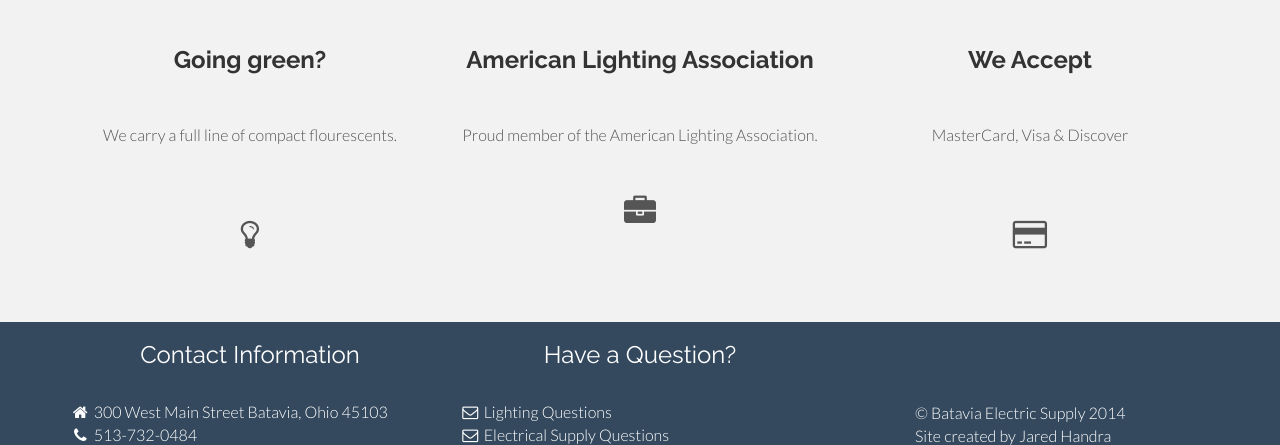
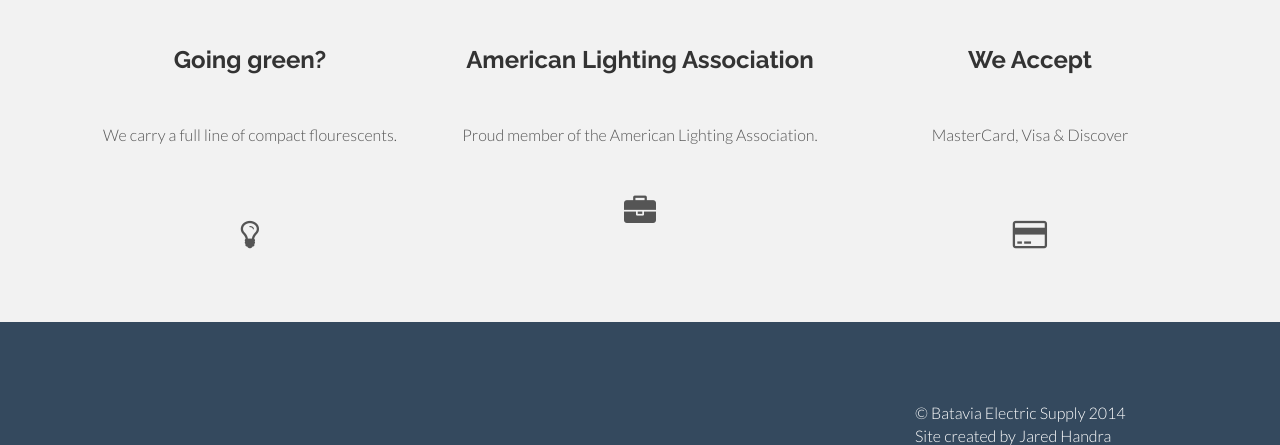
Before and after one commit to jaredhandra/batavia-electric, a plain HTML site: page index.html in a window 1280 px wide. Shown: the part 2158-2603 px from the top of the page. Drawn offline with Linux system fonts and the light colour scheme; some packages are replaced by stand-ins of ours.

Commit message:
Moving info from footer to about us section

```diff
--- a/index.html
+++ b/index.html
@@ -132,21 +132,6 @@
   		<div class="footer">
         <div class="container">
           <div class="row">
-            <div class="col-md-4 ">
-              <h3 class="text-center">Contact Information</h3><br>
-              <div class="info pull-left">
-                <i class="fa fa-home fa-fw"></i>  300 West Main Street Batavia, Ohio 45103<br>
-                <i class="fa fa-phone fa-fw"></i> 513-732-0484<br>
-                <i class="fa fa-facebook fa-fw"></i><a href="https://www.facebook.com/pages/Batavia-Electric-Supply-Co-Inc/216804718365827"> Batavia Electric Supply</a><br>
-              </div>
-            </div>
-            <div class="col-md-4">
-              <h3 class="text-center">Have a Question?</h3><br>
-              <div class="info pull-left">
-                <i class="fa fa-envelope-o fa-fw"></i>  <a href="mailto:debbie@bataviaelectricsupply.com">Lighting Questions</a><br>
-                <i class="fa fa-envelope-o fa-fw"></i>  <a href="mailto:mark@bataviaelectricsupply.com">Electrical Supply Questions</a><br>
-              </div>
-            </div>
             <div class="col-md-4 pull-right created">
               © Batavia Electric Supply 2014<br>
               Site created by <a href="https://www.jaredhandra.com">Jared Handra</a>
```
